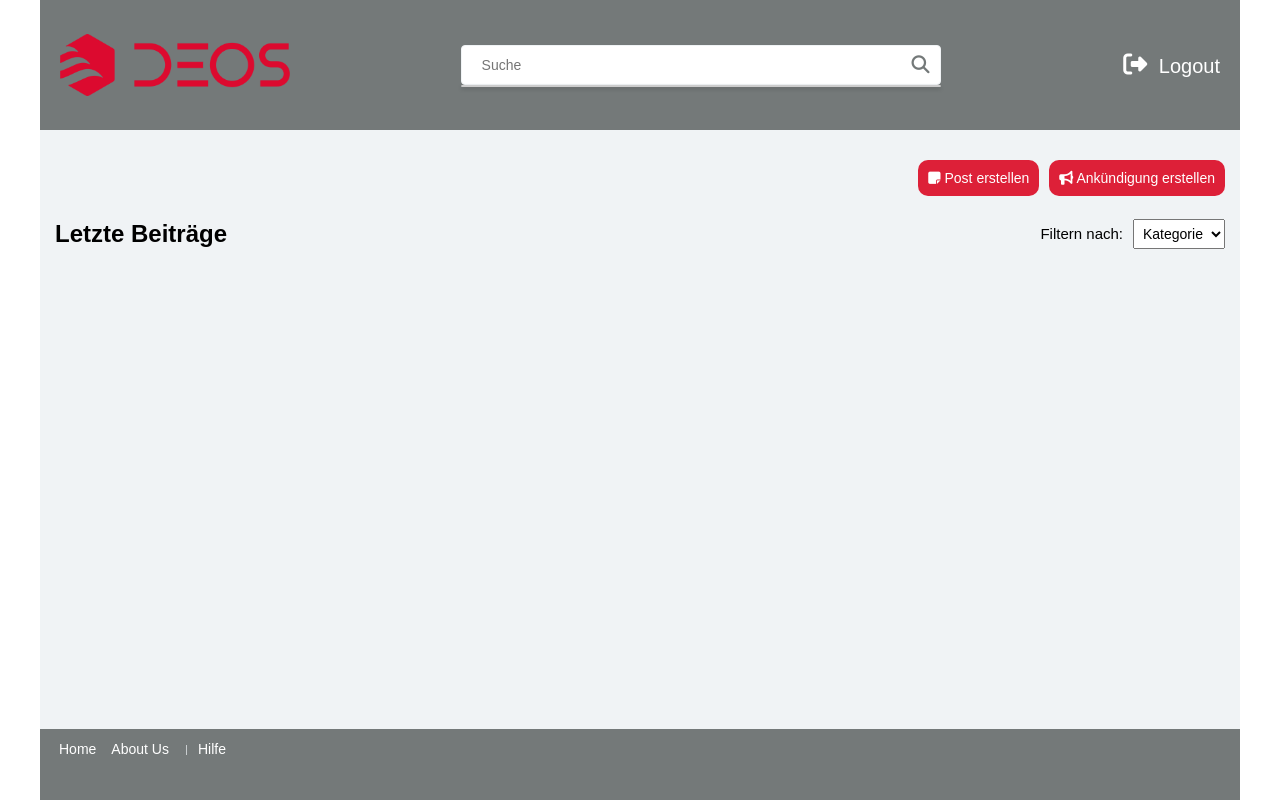
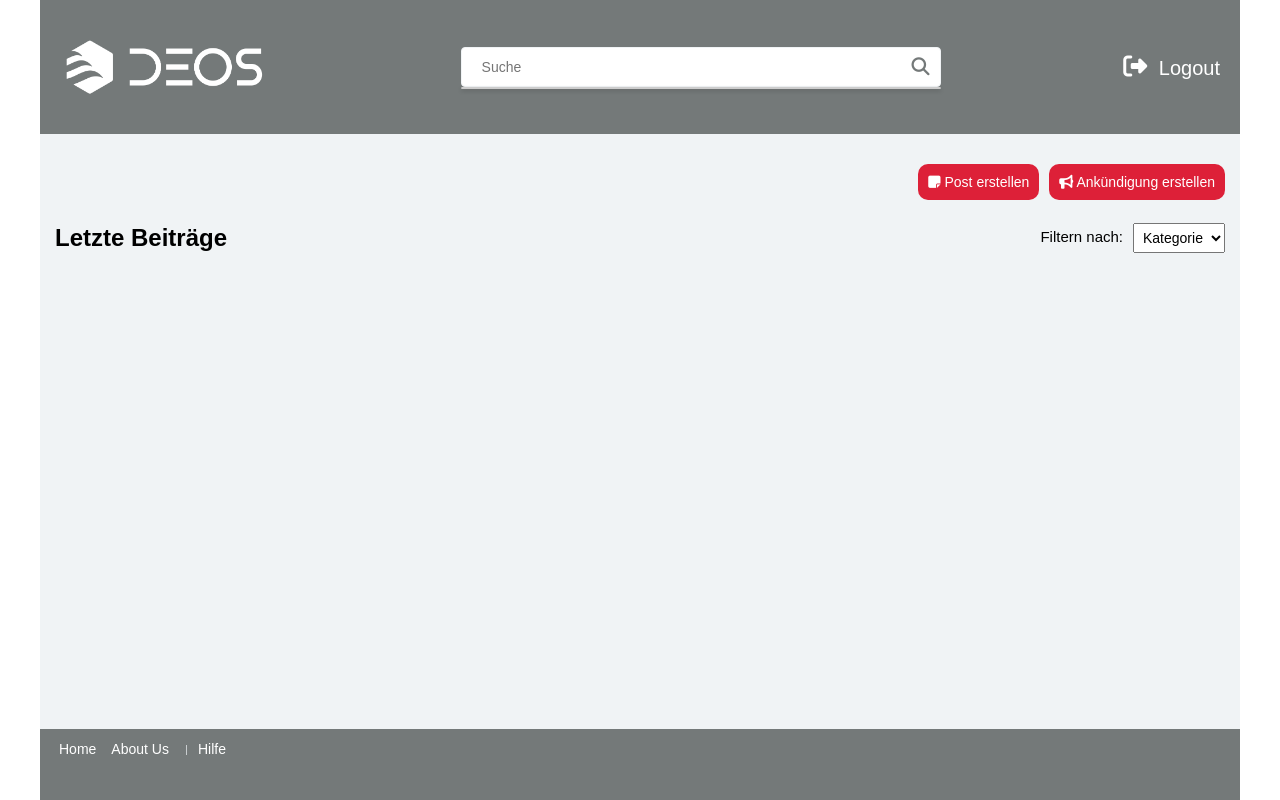
Before and after one commit to raniamo8/Forum, a website: page src/html/pages/home.html in a window 1280 px wide. Drawn offline with Linux system fonts and the light colour scheme.

Commit message:
logo change in header

```diff
--- a/src/html/pages/home.html
+++ b/src/html/pages/home.html
@@ -16,7 +16,7 @@
             <div class="header-content">
                 <div class="logotest">
                     <a href="home.html">
-                        <img src="../../assets/images/deos-logo.png" alt="DEOS Logo" class="logo"/>
+                        <img src="../../assets/images/deos-logo-white.png" alt="DEOS Logo" class="logo"/>
                     </a>
                 </div>
                 <div class="nav-search">
```
Also changed, not shown: src/html/pages/post-detail.html (+1 -1 lines).
